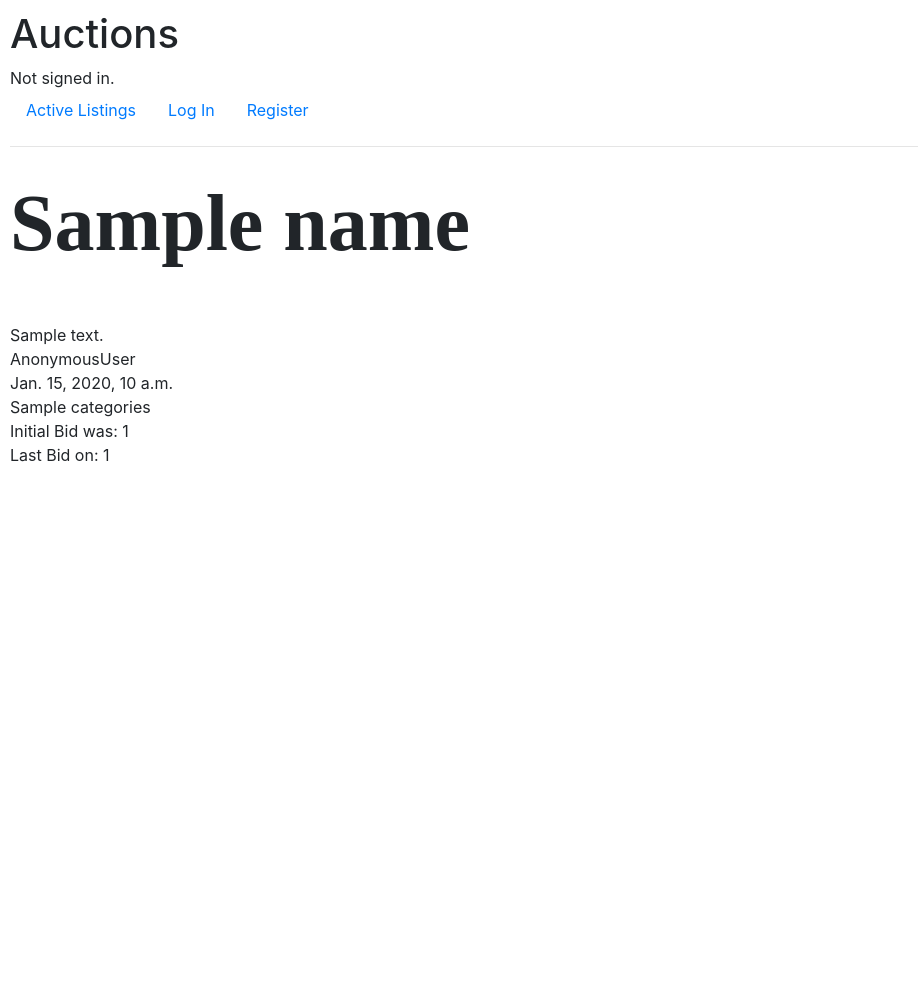
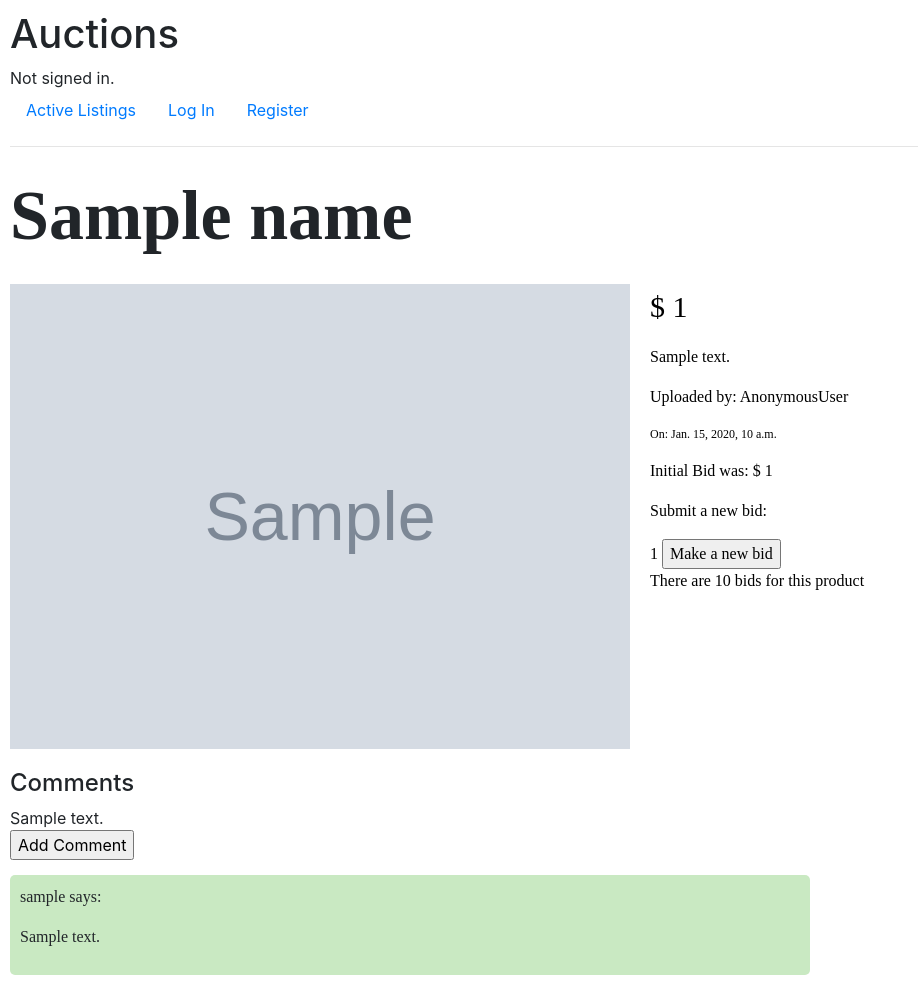
Before and after one commit to icarusgk/web-programming-projects, a Django app: template Commerce/auctions/templates/auctions/content.html in a window 1280 px wide. Shown: the whole page, without its empty margins (0-918 px from the left). Before the commit the page ends 462 px from the top, so only its background shows below. Run offline with Django 3.2, Linux system fonts and the light colour scheme; the template is opened without the code that fills it: most values are stand-ins (such as "Sample title", 1, 10 or a date in 2020); grey boxes marked "Sample" are stand-in pictures; some libraries are stand-ins or nearby versions.

Commit message:
Add styling

```diff
--- a/Commerce/auctions/static/auctions/content.css
+++ b/Commerce/auctions/static/auctions/content.css
@@ -1,5 +1,59 @@
-#product-title {
-    font-size: 80px;
-    font-family: 'JetBrains Mono';
-    font-weight: bold;
+#details {
+    display: flex;
+    flex-direction: column;
+    flex: 1;
 }
+
+#p-title {
+    font-size: 70px;
+    font-family: 'MarketSans-SemiBold-WebS';
+    font-weight: 600;
+}
+
+#p-image {
+    width: 200px;
+    flex: 1;
+}
+
+#details{
+    padding-left: 20px;
+    font-family: 'MarketSans-Regular-WebS';
+}
+
+#p-date {
+    font-size: 12px;
+}
+
+#p-final-bid {
+    font-family: 'MarketSans-SemiBold-WebS';
+    font-size: 30px;
+}
+
+#p-comments {
+    margin-top: 20px;
+}
+
+#id_comment {
+    height: 100px;
+    width: 700px;
+    resize: none;
+    font-family: 'Source Sans Pro';
+}
+
+.comment-body {
+    display: flex;
+    flex-direction: column;
+    background-color: rgb(201, 233, 194);
+    border-radius: 5px;
+    padding: 10px;
+    margin-top: 15px;
+    width: 800px;
+}
+
+.p-user {
+    font-family: 'MarketSans-SemiBold-WebS';
+}
+
+.p-comment-body {
+    font-family: 'Source Sans Pro';
+}
--- a/Commerce/auctions/static/auctions/index.css
+++ b/Commerce/auctions/static/auctions/index.css
@@ -5,7 +5,7 @@
 }
 
 #description {
-    font-family: 'JetBrains Mono Medium';
+    font-family: 'MarketSans-Regular-WebS';
     color: black;
 }
 
@@ -26,7 +26,7 @@
     border: black 2px solid;
     padding: 10px;
     text-align: center;
-    border: 5px solid #ffcc5c;
+    border: 5px solid gray;
     color: black;
 }
 
--- a/Commerce/auctions/templates/auctions/content.html
+++ b/Commerce/auctions/templates/auctions/content.html
@@ -1,12 +1,47 @@
 {% extends "auctions/layout.html" %}
 
 {% block body %}
-    <p id="product-title">{{name}}</p> <br>
-    {{description}} <br>
-    {{user}} <br>
-    {{date}} <br>
-    {{categories}} <br>
-    Initial Bid was: {{start_bid}} <br>
-    Last Bid on: {{final_bid}}
-    {{error}}
+    {% if name %}
+    <p id="p-title">{{name}}</p>
+    <div id="container">
+
+        <img src="{{image}}" id="p-image">
+        <div id="details">
+            <p id="p-final-bid">$ {{final_bid}}</p>
+            <p id="p-description">{{description}}</p>
+            <p id="p-user">Uploaded by: {{user}}</p>
+            <p id="p-date">On: {{date}}</p>
+            <p id="p-initial-bid">Initial Bid was: $ {{start_bid}}</p>
+
+            <form action="{% url 'bid' %}" method="POST">
+                {% csrf_token %}
+                <p>Submit a new bid:</p>
+                {{new_bid.new_bid}}
+                <input type="hidden" name="page_name" value="{{name}}">
+                <input type="submit" value="Make a new bid">
+            </form>
+            <p id="p-current-bids">There are {{current_bids}} bids for this product</p>
+        </div>
+    </div>
+    {% else %}
+        {{error}}
+    {% endif %}
+
+    <h4 id="p-comments">Comments</h4>
+    <form action="{% url 'comment' %}" method="POST">
+        {% csrf_token %}
+        {{comment}} <br>
+        <input type="hidden" name="page_name" value="{{name}}">
+        <input type="submit" value="Add Comment">
+    </form>
+    {% for comment in comments %}
+        <div class="comment-body">
+            <p class="p-user">{{comments.0.user.username}} says:</p>
+            <p class="p-comment-body">{{comment.body}}</p>
+        </div>
+            {% empty %}
+            <p class="p-comment-body">No comments</p>
+
+    {% endfor %}
+
 {% endblock %}
--- a/Commerce/auctions/templates/auctions/forms.html
+++ b/Commerce/auctions/templates/auctions/forms.html
@@ -1,6 +1,7 @@
 {% extends "auctions/layout.html" %}
 
 {% block body %}
+<h1>Add a new item</h1>
     <form action="{% url 'input' %}" method="POST">
     {% csrf_token %}
         <div>
--- a/Commerce/auctions/templates/auctions/input.html
+++ /dev/null
@@ -1,5 +0,0 @@
-{% extends "auctions/layout.html" %}
-{% block body %}
-    {{message}}
-    {{category}}
-{% endblock %}
```
Also changed, not shown: Commerce/auctions/templates/auctions/index.html (+10 -1 lines).
